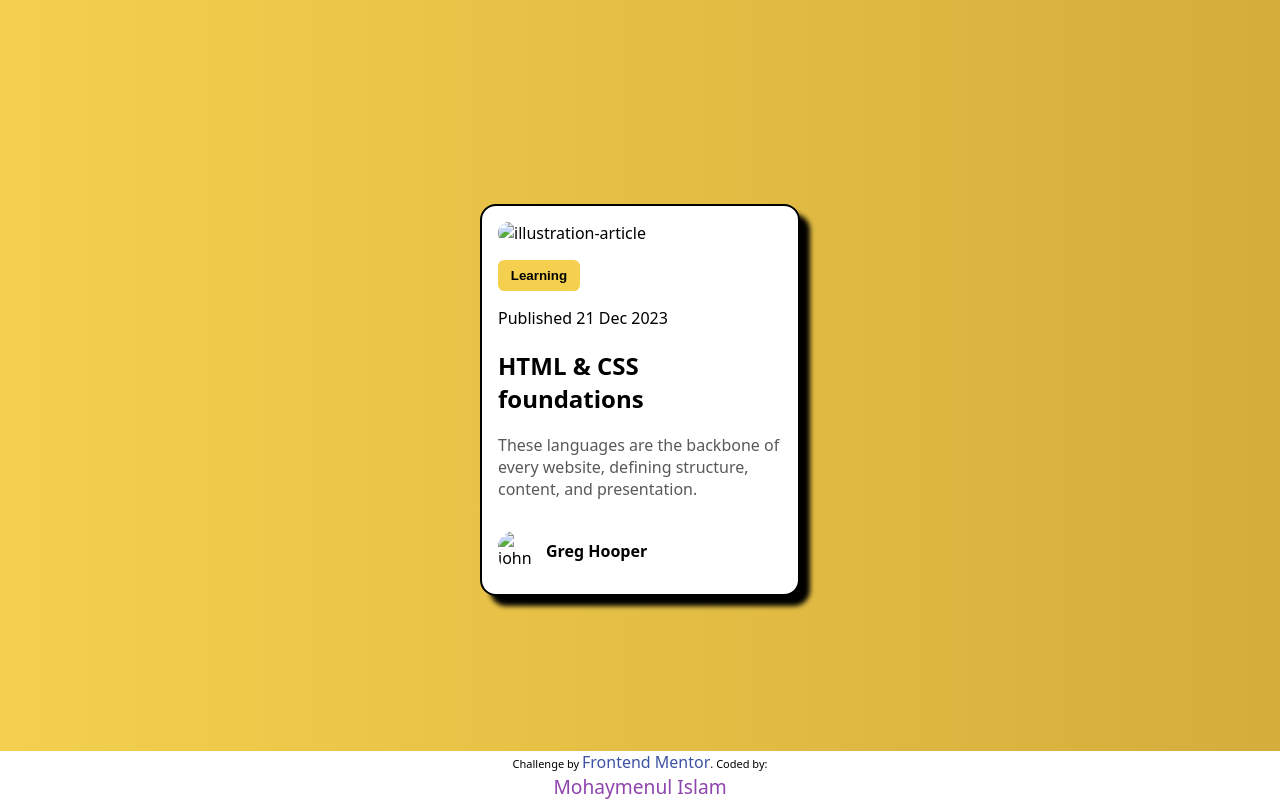
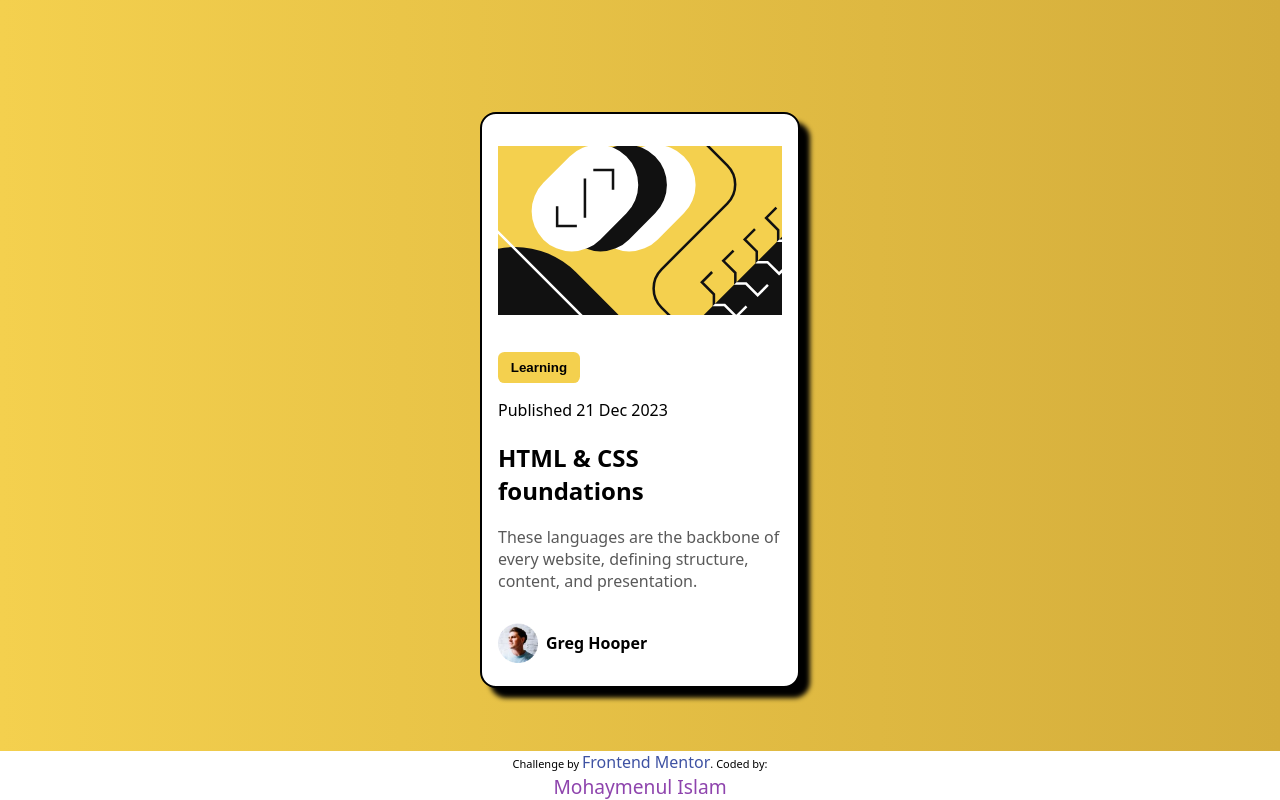
Before and after one commit to nayem567/blog-preview-card-main, a plain HTML site: page index.html in a window 1280 px wide. Drawn offline with Linux system fonts and the light colour scheme; the site is published under a folder, as on GitHub Pages, so addresses that start at the root find nothing.

Commit message:
Update index.html

```diff
--- a/index.html
+++ b/index.html
@@ -19,7 +19,7 @@
 <body>
   <div class="main">
     <header>
-      <img src="/assets/images/illustration-article.svg" alt="illustration-article" width="336" height="201">
+      <img src="assets/images/illustration-article.svg" alt="illustration-article" width="336" height="201">
     </header>
     <article>
       <button>Learning</button>
@@ -29,7 +29,7 @@
       <p> These languages are the backbone of every website, defining structure, content, and presentation.</p>
 
       <div class="img_container">
-        <img src="/assets/images/image-avatar.webp" alt="john doe" width="40" height="40">
+        <img src="assets/images/image-avatar.webp" alt="john doe" width="40" height="40">
         <p class="bold">Greg Hooper</p>
       </div>
     </article>
```
